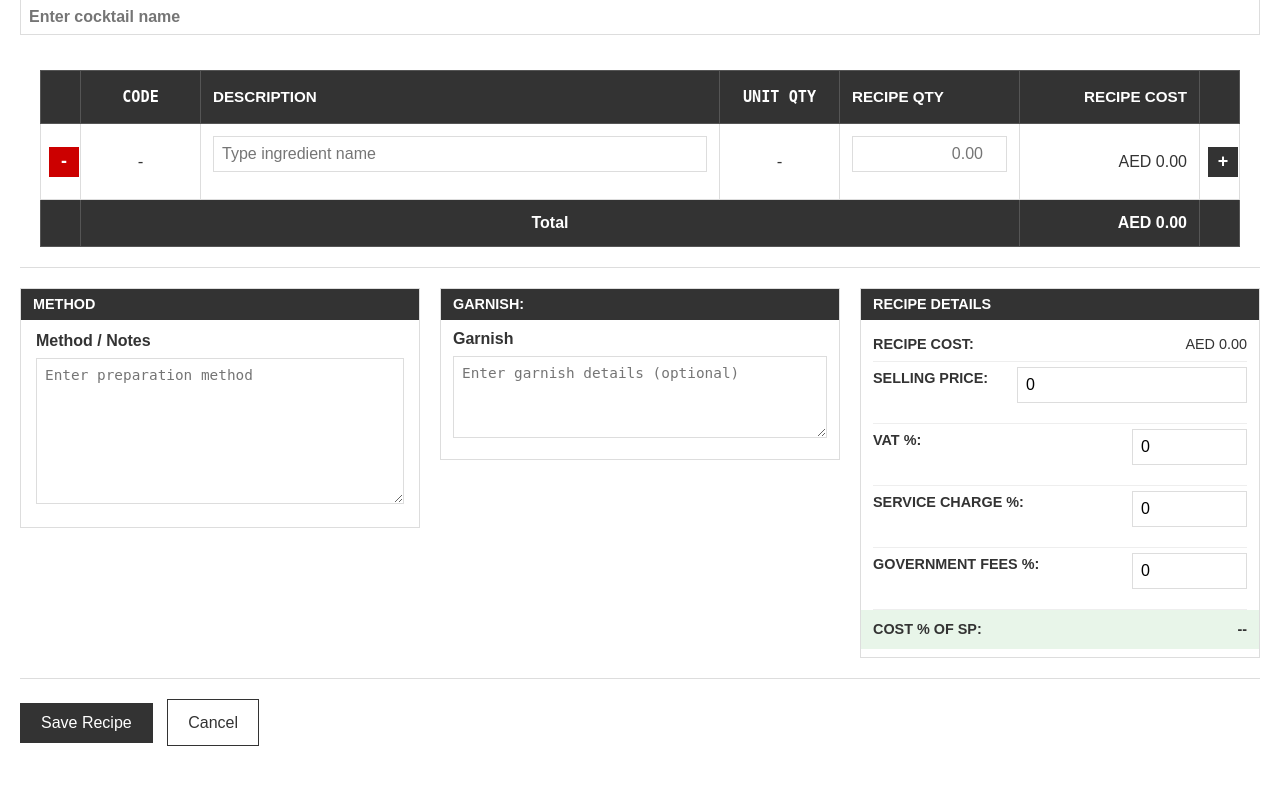
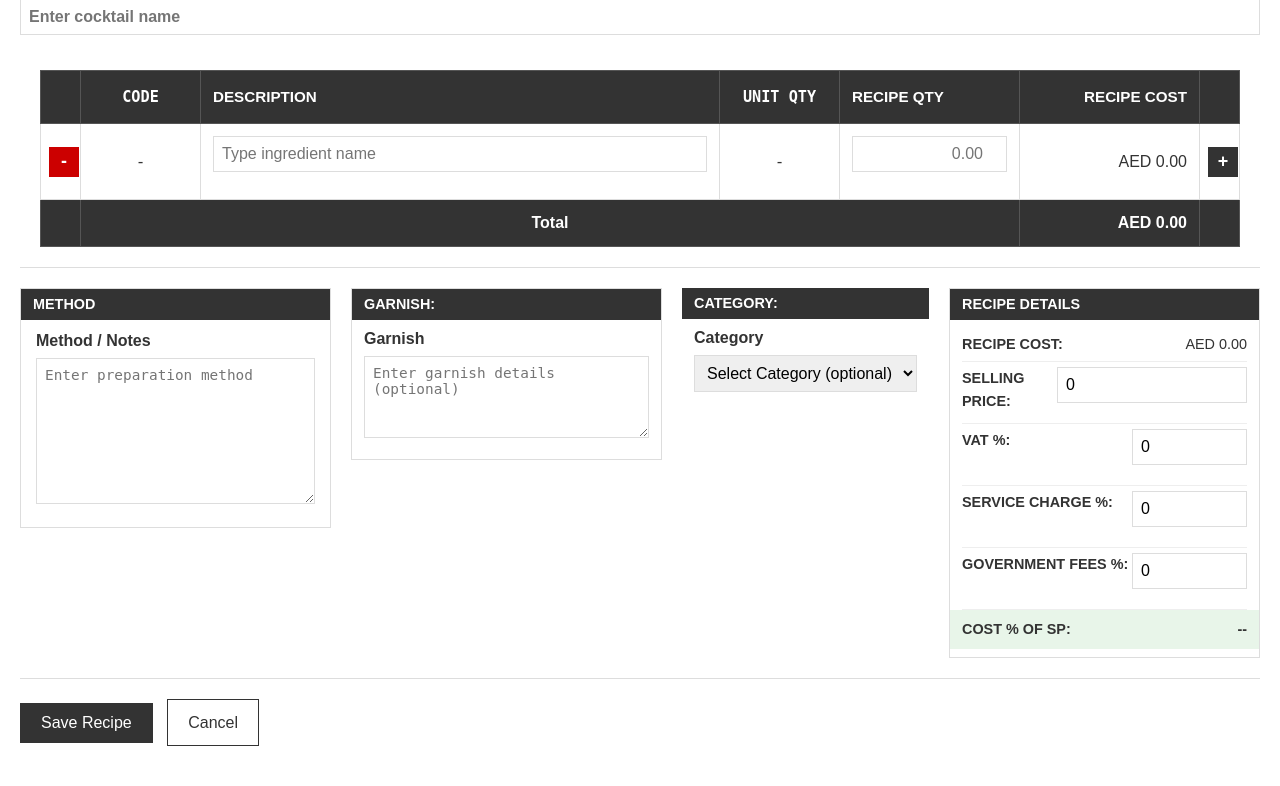
Before and after one commit to akiuser10/bar-and-bartender, a Flask app: page /recipe/add/cocktails in a window 1280 px wide. Shown: the part 133-919 px from the top of the page. Run offline with Flask 3, Linux system fonts and the light colour scheme; the visitor is signed in with stand-in values (Sample User, id 1); data that the repository does not hold is empty.

Commit message:
Add food category dropdown below Garnish section in recipe forms

```diff
--- a/blueprints/recipes.py
+++ b/blueprints/recipes.py
@@ -285,6 +285,7 @@ def add_recipe(category):
 
                 method = request.form.get('method', '')
                 garnish = request.form.get('garnish', '')
+                food_category = request.form.get('food_category', '')
                 item_level = request.form.get('item_level', 'Primary')
                 selling_price = float(request.form.get('selling_price', 0) or 0)
                 vat_percentage = float(request.form.get('vat_percentage', 0) or 0)
@@ -328,6 +329,7 @@ def add_recipe(category):
                     title=title,
                     method=method,
                     garnish=garnish,
+                    food_category=food_category,
                     recipe_type=recipe_type,
                     type=config['db_labels'][0],
                     item_level=item_level,
@@ -643,6 +645,7 @@ def edit_recipe(id):
                 recipe.item_level = request.form.get('item_level', recipe.item_level or 'Primary')
                 recipe.method = request.form.get('method', '')
                 recipe.garnish = request.form.get('garnish', '')
+                recipe.food_category = request.form.get('food_category', '')
                 recipe.selling_price = float(request.form.get('selling_price', recipe.selling_price or 0))
                 recipe.vat_percentage = float(request.form.get('vat_percentage', recipe.vat_percentage or 0))
                 recipe.service_charge_percentage = float(request.form.get('service_charge_percentage', recipe.service_charge_percentage or 0))
--- a/models.py
+++ b/models.py
@@ -160,6 +160,7 @@ class Recipe(db.Model):
     service_charge_percentage = db.Column(db.Float, default=0.0)
     government_fees_percentage = db.Column(db.Float, default=0.0)
     garnish = db.Column(db.Text)
+    food_category = db.Column(db.String(50))  # For food recipes: Coffee, Tea, Pizza, Pasta, etc.
 
     def calculate_total_cost(self):
         """Calculate total cost including nested recipes"""
--- a/templates/recipes/add_recipe.html
+++ b/templates/recipes/add_recipe.html
@@ -47,6 +47,32 @@
                     <div class="section-content">
                         <label for="recipe-garnish" class="sr-only">Garnish</label>
                         <textarea id="recipe-garnish" name="garnish" rows="4" placeholder="Enter garnish details (optional)" title="Garnish" class="section-textarea section-textarea-small">{{ recipe.garnish if edit_mode and recipe.garnish else '' }}</textarea>
+                    </div>
+                </div>
+
+                <div class="category-section">
+                    <div class="section-header">CATEGORY:</div>
+                    <div class="section-content">
+                        <label for="recipe-food-category" class="sr-only">Category</label>
+                        <select id="recipe-food-category" name="food_category" title="Category" class="section-select">
+                            <option value="">Select Category (optional)</option>
+                            <option value="Coffee" {% if edit_mode and recipe and recipe.food_category == 'Coffee' %}selected{% endif %}>Coffee</option>
+                            <option value="Tea" {% if edit_mode and recipe and recipe.food_category == 'Tea' %}selected{% endif %}>Tea</option>
+                            <option value="Pizza" {% if edit_mode and recipe and recipe.food_category == 'Pizza' %}selected{% endif %}>Pizza</option>
+                            <option value="Pasta" {% if edit_mode and recipe and recipe.food_category == 'Pasta' %}selected{% endif %}>Pasta</option>
+                            <option value="Dessert" {% if edit_mode and recipe and recipe.food_category == 'Dessert' %}selected{% endif %}>Dessert</option>
+                            <option value="Grill" {% if edit_mode and recipe and recipe.food_category == 'Grill' %}selected{% endif %}>Grill</option>
+                            <option value="Soups" {% if edit_mode and recipe and recipe.food_category == 'Soups' %}selected{% endif %}>Soups</option>
+                            <option value="Salad" {% if edit_mode and recipe and recipe.food_category == 'Salad' %}selected{% endif %}>Salad</option>
+                            <option value="Cold Cuts" {% if edit_mode and recipe and recipe.food_category == 'Cold Cuts' %}selected{% endif %}>Cold Cuts</option>
+                            <option value="Appetizers" {% if edit_mode and recipe and recipe.food_category == 'Appetizers' %}selected{% endif %}>Appetizers</option>
+                            <option value="Sides" {% if edit_mode and recipe and recipe.food_category == 'Sides' %}selected{% endif %}>Sides</option>
+                            <option value="Mains" {% if edit_mode and recipe and recipe.food_category == 'Mains' %}selected{% endif %}>Mains</option>
+                            <option value="Bread" {% if edit_mode and recipe and recipe.food_category == 'Bread' %}selected{% endif %}>Bread</option>
+                            <option value="Rice" {% if edit_mode and recipe and recipe.food_category == 'Rice' %}selected{% endif %}>Rice</option>
+                            <option value="Snacks or Finger Food" {% if edit_mode and recipe and recipe.food_category == 'Snacks or Finger Food' %}selected{% endif %}>Snacks or Finger Food</option>
+                            <option value="Fusion" {% if edit_mode and recipe and recipe.food_category == 'Fusion' %}selected{% endif %}>Fusion</option>
+                        </select>
                     </div>
                 </div>
 
--- a/utils/db_helpers.py
+++ b/utils/db_helpers.py
@@ -80,6 +80,11 @@ def ensure_schema_updates():
                 if 'garnish' not in recipe_columns:
                     try:
                         conn.execute(db.text("ALTER TABLE recipe ADD COLUMN garnish TEXT"))
+                    except Exception:
+                        pass
+                if 'food_category' not in recipe_columns:
+                    try:
+                        conn.execute(db.text("ALTER TABLE recipe ADD COLUMN food_category VARCHAR(50)"))
                     except Exception:
                         pass
 
```
Also changed, not shown: templates/recipes/edit.html (+25 -0 lines).
